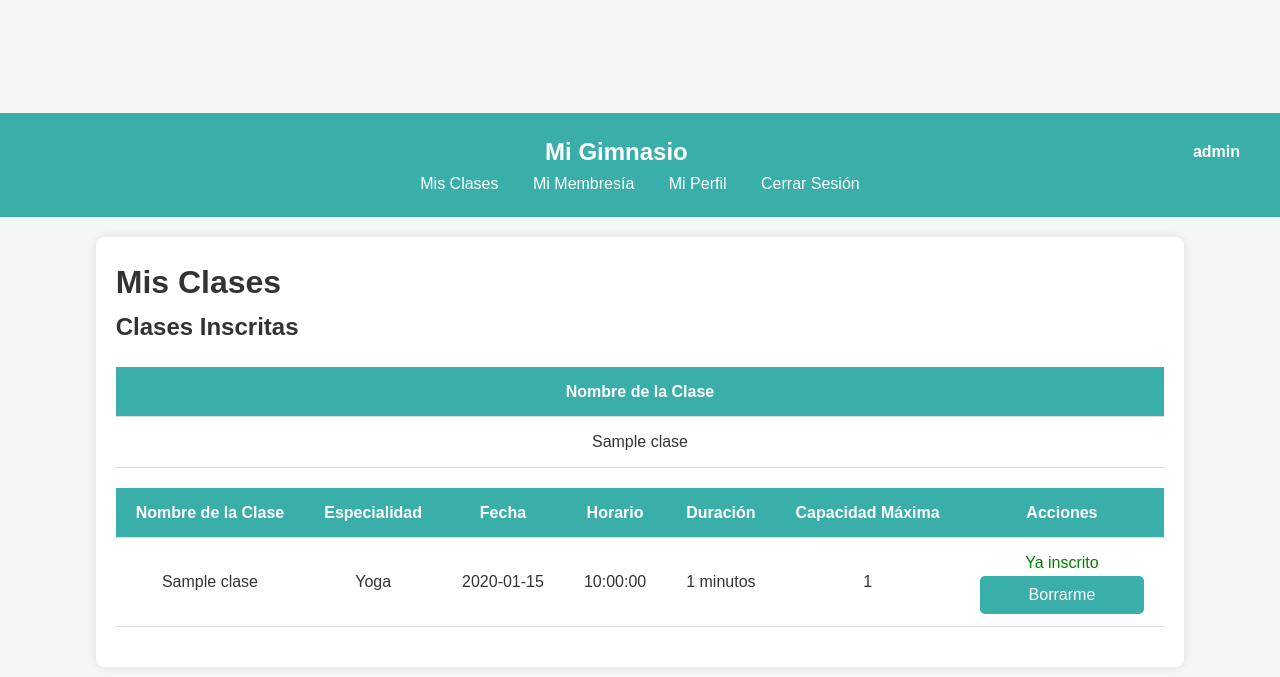
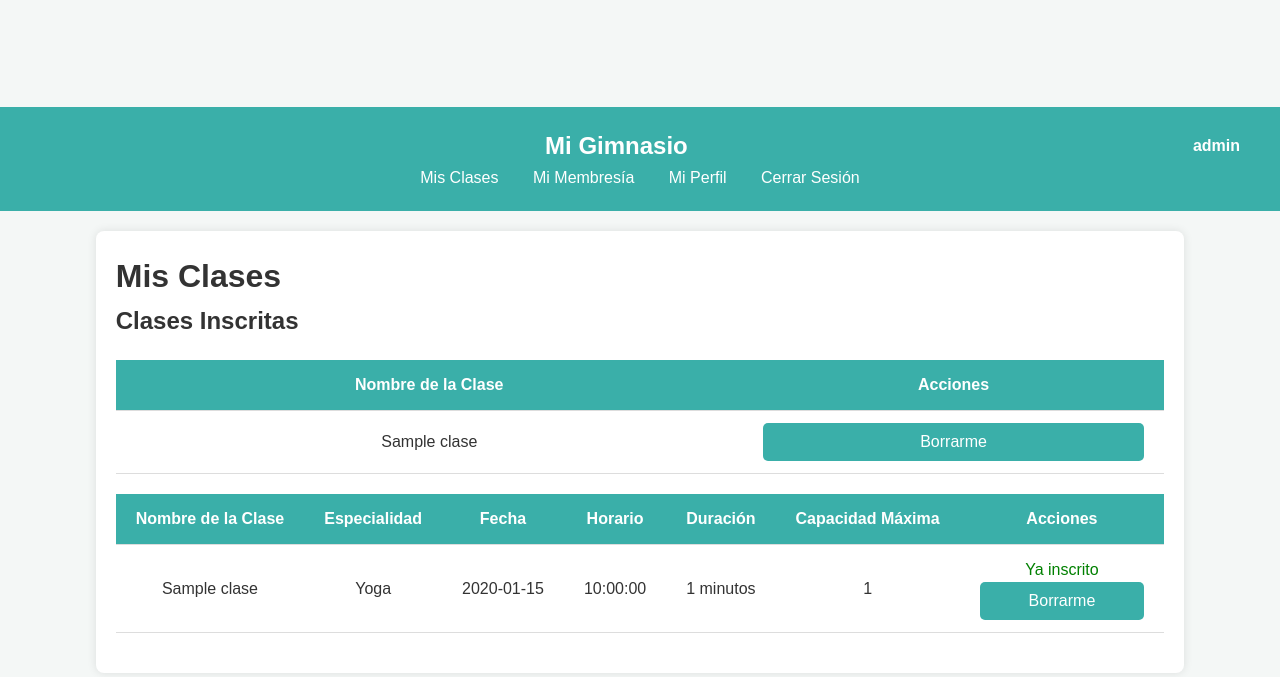
Before and after one commit to Yzpieg/Gimnasio, a PHP site: page /src/mis_clases.php in a window 1280 px wide. Shown: the top 677 px of the page. Run offline with PHP 8.4, Linux system fonts and the light colour scheme; a user stored in the database is signed in; data comes from the database, SQL or seed files in the repository; tables that the repository leaves empty hold one stand-in row (values such as "Sample post").

Commit message:
7.1.3.1 Corregidos botones para borrarse de las clases, ahora aparecen al lado de las clases incritas evitando que si cambias la membresía no te puedas borrar de la clase

```diff
--- a/src/mis_clases.php
+++ b/src/mis_clases.php
@@ -111,12 +111,21 @@ try {
             <thead>
                 <tr>
                     <th>Nombre de la Clase</th>
+                    <th>Acciones</th>
                 </tr>
             </thead>
             <tbody>
                 <?php while ($claseInscrita = $resultadoClasesInscritas->fetch_assoc()): ?>
                     <tr>
                         <td><?php echo htmlspecialchars($claseInscrita['nombre']); ?></td>
+                        <td>
+                            <!-- Botón para borrarse -->
+                            <form method="POST" style="display: inline;">
+                                <input type="hidden" name="id_clase" value="<?php echo $claseInscrita['id_clase']; ?>">
+                                <input type="hidden" name="accion" value="borrarse">
+                                <button type="submit" class="btn-general btn-danger">Borrarme</button>
+                            </form>
+                        </td>
                     </tr>
                 <?php endwhile; ?>
             </tbody>
@@ -124,6 +133,7 @@ try {
     <?php else: ?>
         <p>No estás inscrito en ninguna clase.</p>
     <?php endif; ?>
+
 
 
     <?php if ($resultadoClases && $resultadoClases->num_rows > 0): ?>
```
